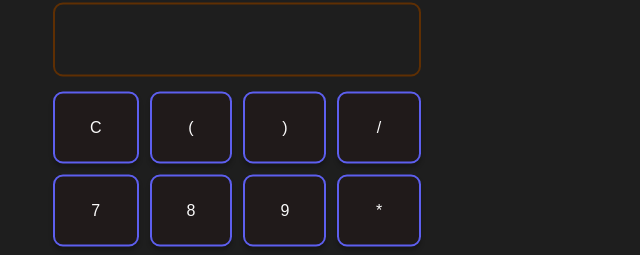
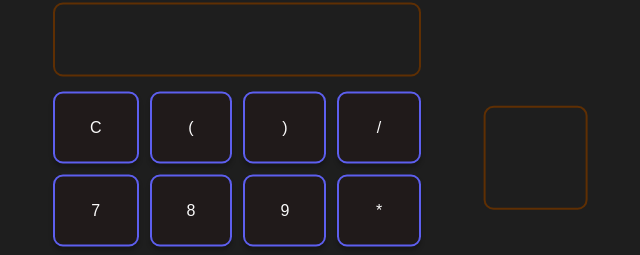
Before and after one commit to diogodls/Calculator, a React (Vite) app: page / in a window 1280 px wide. Shown: the part 151-406 px from the top of the page, without its empty margins (402-1042 px from the left). Built offline with nearby package versions, Linux system fonts and the light colour scheme.

Commit message:
feat: cria histórico

```diff
--- a/src/App.css
+++ b/src/App.css
@@ -3,4 +3,5 @@ body {
   padding: 0;
   box-sizing: border-box;
   background-color: var(--background-color);
+  font-family: Verdana, sans-serif;
 }
--- a/src/App.tsx
+++ b/src/App.tsx
@@ -1,9 +1,15 @@
 import Calculator from "./components/Caculator.tsx";
 import './App.css'
 import './styles/variables.css'
+import History from "./components/History.tsx";
 
 function App() {
-  return <Calculator />
+  return (
+    <>
+      <Calculator />
+      <History />
+    </>
+  )
 }
 
 export default App
--- a/src/components/History.tsx
+++ b/src/components/History.tsx
@@ -1,7 +1,30 @@
+import {useContext} from "react";
+import {CalculatorContext} from "../context/CalculatorContext.tsx";
+import styled from "styled-components";
+
 const History = () => {
+  const {history} = useContext(CalculatorContext);
+
   return (
-    <div></div>
+    <HistoryStyles>
+      {history.map((item) => (
+        <span>{item}</span>
+      ))}
+    </HistoryStyles>
   );
 };
 
+const HistoryStyles = styled.div`
+  position: absolute;
+  top: 36%;
+  left: 70%;
+  transform: translate(-10%, -30%);
+  padding: 50px;
+  color: var(--color);
+  border-radius: var(--border-radius);
+  border: 2px solid var(--terciary-color);
+  display: flex;
+  flex-flow: column;
+`
+
 export default History;
--- a/src/components/elements/Output.tsx
+++ b/src/components/elements/Output.tsx
@@ -3,7 +3,8 @@ import {useContext} from "react";
 import {CalculatorContext} from "../../context/CalculatorContext.tsx";
 
 const Output = () => {
-  const {result} = useContext(CalculatorContext)
+  const {result} = useContext(CalculatorContext);
+
   return (
     <OutputStyles>
       <div style={{paddingInline: '20px'}}>
@@ -18,7 +19,7 @@ const OutputStyles = styled.div`
   width: calc(var(--calculator-width) - 6px);
   display: flex;
   justify-content: right;
-  border: 2px solid var(--output-border-color);
+  border: 2px solid var(--terciary-color);
   border-radius: var(--border-radius);
   color: var(--color);
 `
--- a/src/context/CalculatorContext.tsx
+++ b/src/context/CalculatorContext.tsx
@@ -1,9 +1,9 @@
-import React, {createContext, ReactNode, useState} from 'react';
+import {createContext, ReactNode, useState} from 'react';
 import {verifyLastCharacter} from "../utils/verifyLastCharacter.ts";
 import {SIMBOLS} from "../const/constants.ts";
 interface CalculatorContextProps {
   result: string;
-  setResult: React.Dispatch<React.SetStateAction<string>>;
+  history: string[]
   calculateResult: () => void;
   updateResult: (newValue: string) => void;
   clearResult: () => void;
@@ -21,20 +21,20 @@ const CalculatorProvider = ({children}: CalculatorProviderProps) => {
 
   const calculateResult = () => {
     const unterminedExpression = verifyLastCharacter(result);
-    if(unterminedExpression) return alert('Você não pode finalizar uma expressão com um símbolo.')
-    setResult((result) => `${eval(result)}`);
-    setHistory((history) => [...history, result]);
+    if(unterminedExpression) return alert('Você não pode finalizar uma expressão com um símbolo.');
+
+    setResult(`${eval(result)}`);
+    setHistory((history) => [...history, `${result} = ${eval(result)}`]);
   };
 
   const updateResult = (newValue: string) => {
     let formattedValue: string;
-    console.log(result)
-    //TODO: aqui trocar o resultado para o input
+
     if(SIMBOLS.includes(result.substring(result.length - 1)) && SIMBOLS.includes(newValue)) {
       formattedValue = result.slice(0, -1) + newValue;
     }
+
     setResult((result) => formattedValue ?? (result + newValue));
-    // calculateResult(formattedValue ?? newValue);
   }
 
   const clearResult = () => {
@@ -42,7 +42,7 @@ const CalculatorProvider = ({children}: CalculatorProviderProps) => {
   }
 
   return (
-    <CalculatorContext.Provider value={{result, setResult, calculateResult, updateResult, clearResult}}>
+    <CalculatorContext.Provider value={{result, history, calculateResult, updateResult, clearResult}}>
       {children}
     </CalculatorContext.Provider>
   );
--- a/src/styles/variables.css
+++ b/src/styles/variables.css
@@ -1,7 +1,9 @@
 :root {
   --background-color: #1E1E1E;
+  --primary-color: #201A1A;
+  --secondary-color: #5D5FEF;
   --color: #FAFAFA;
-  --output-border-color: #5F2F03;
+  --terciary-color: #5F2F03;
   --calculator-width: 370px;
   --border-radius: 10px;
 }
```
